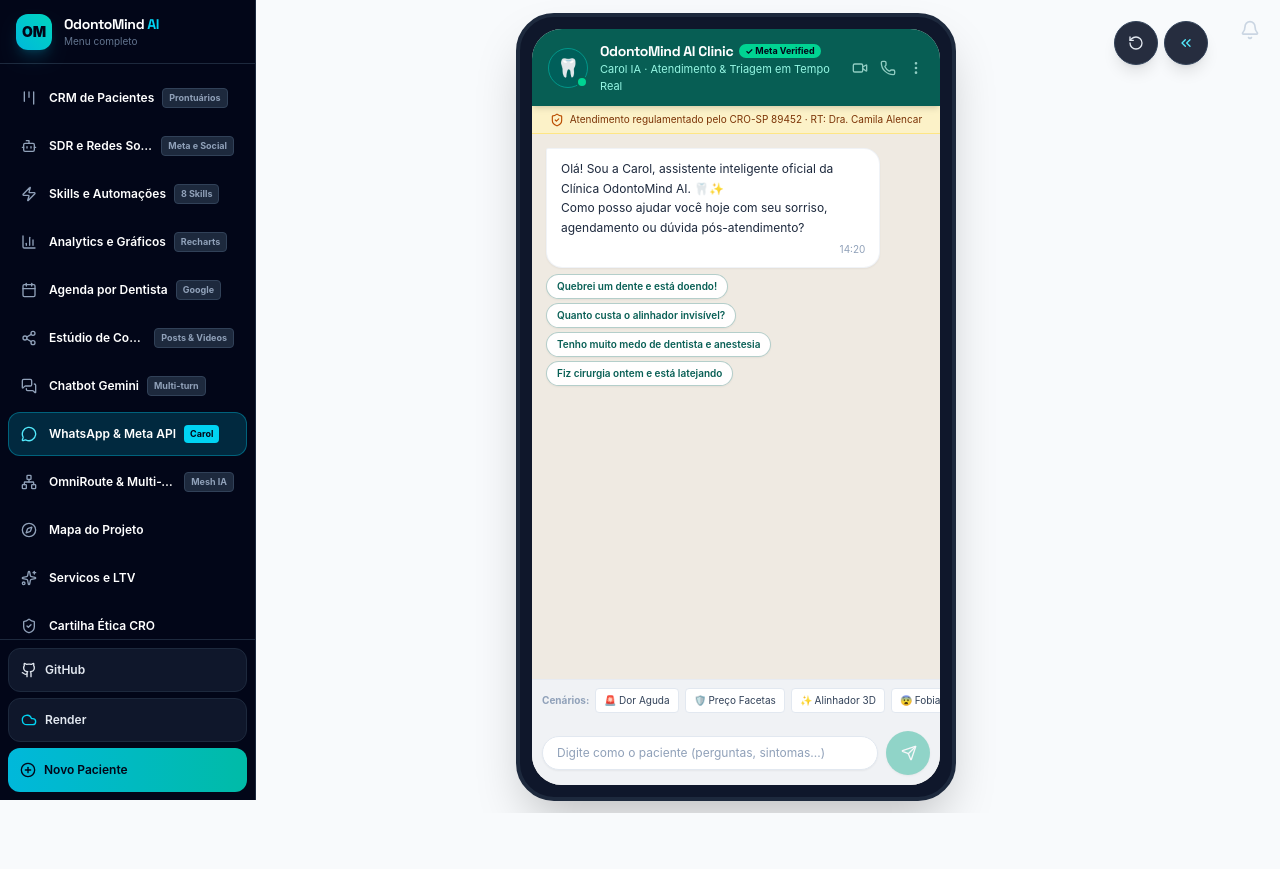
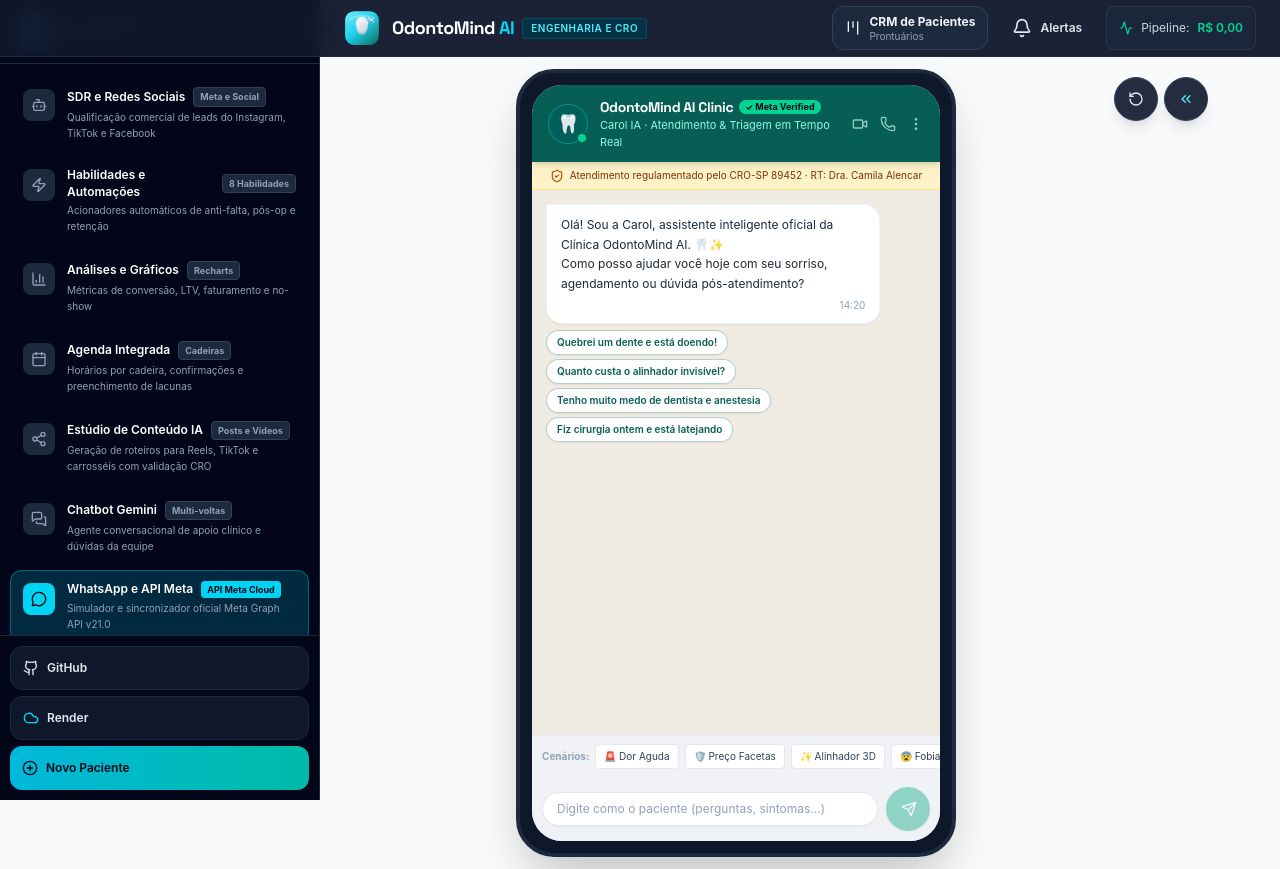
Before and after one commit to slevenkevelera-tech/odontomind-ai, a React (Vite) app: page / in a window 1280 px wide. Before the commit the page ends 813 px from the top, so only its background shows below. Built offline with nearby package versions, Linux system fonts and the light colour scheme.

Commit message:
feat: logo 3D, CRM no header e conteúdo centralizado Co-authored-by: monkeycode-ai <monkeycode-ai@chaitin.com>

```diff
--- /dev/null
+++ b/src/components/BrandLogo.tsx
@@ -0,0 +1,67 @@
+import React from 'react';
+
+interface BrandLogoProps {
+  size?: number;
+  className?: string;
+}
+
+export const BrandLogo: React.FC<BrandLogoProps> = ({ size = 40, className = '' }) => {
+  const id = React.useId().replace(/:/g, '');
+
+  return (
+    <svg
+      width={size}
+      height={size}
+      viewBox="0 0 64 64"
+      fill="none"
+      xmlns="http://www.w3.org/2000/svg"
+      className={className}
+      aria-hidden="true"
+      focusable="false"
+    >
+      <defs>
+        <linearGradient id={`om-shell-${id}`} x1="8" y1="4" x2="56" y2="60" gradientUnits="userSpaceOnUse">
+          <stop offset="0%" stopColor="#67e8f9" />
+          <stop offset="45%" stopColor="#22d3ee" />
+          <stop offset="100%" stopColor="#0f766e" />
+        </linearGradient>
+        <linearGradient id={`om-tooth-${id}`} x1="20" y1="10" x2="44" y2="54" gradientUnits="userSpaceOnUse">
+          <stop offset="0%" stopColor="#f8fafc" />
+          <stop offset="38%" stopColor="#e2e8f0" />
+          <stop offset="100%" stopColor="#94a3b8" />
+        </linearGradient>
+        <linearGradient id={`om-face-${id}`} x1="18" y1="12" x2="40" y2="40" gradientUnits="userSpaceOnUse">
+          <stop offset="0%" stopColor="#ffffff" />
+          <stop offset="100%" stopColor="#cbd5e1" />
+        </linearGradient>
+        <linearGradient id={`om-ai-${id}`} x1="36" y1="8" x2="58" y2="30" gradientUnits="userSpaceOnUse">
+          <stop offset="0%" stopColor="#a5f3fc" />
+          <stop offset="100%" stopColor="#0891b2" />
+        </linearGradient>
+        <filter id={`om-shadow-${id}`} x="-20%" y="-10%" width="140%" height="140%">
+          <feDropShadow dx="0" dy="3" stdDeviation="2.4" floodColor="#042f2e" floodOpacity="0.45" />
+        </filter>
+      </defs>
+
+      <rect x="2" y="2" width="60" height="60" rx="16" fill={`url(#om-shell-${id})`} filter={`url(#om-shadow-${id})`} />
+      <path d="M10 18c8-10 36-10 44 0" stroke="#ecfeff" strokeOpacity="0.35" strokeWidth="3" strokeLinecap="round" />
+
+      <path
+        d="M32 12c6.2 0 11 4.6 11 11.2 0 4.2-1.1 8.6-2.4 13.1-1.1 3.7-3.6 7.2-8.6 7.2s-7.5-3.5-8.6-7.2C22.1 31.8 21 27.4 21 23.2 21 16.6 25.8 12 32 12Z"
+        fill={`url(#om-tooth-${id})`}
+      />
+      <path
+        d="M32 14.2c5.1 0 8.8 3.6 8.8 8.8 0 3.6-.9 7.5-2 11.4-0.8 2.8-2.6 5.3-6.8 5.3s-6-2.5-6.8-5.3c-1.1-3.9-2-7.8-2-11.4 0-5.2 3.7-8.8 8.8-8.8Z"
+        fill={`url(#om-face-${id})`}
+      />
+      <path d="M26.5 20.5c2.2-2.4 7.2-2.6 9.8.2" stroke="#ffffff" strokeWidth="1.6" strokeLinecap="round" opacity="0.85" />
+
+      <circle cx="48.5" cy="17.5" r="7.2" fill={`url(#om-ai-${id})`} />
+      <circle cx="48.5" cy="17.5" r="2.1" fill="#ecfeff" />
+      <circle cx="44.2" cy="14.2" r="1.15" fill="#ecfeff" />
+      <circle cx="53.1" cy="14.6" r="1.05" fill="#ecfeff" />
+      <circle cx="52.6" cy="21.4" r="1.1" fill="#ecfeff" />
+      <path d="M46.6 16.2 44.8 14.7M50.4 16.1 52.5 15M50.2 19.1 52.2 20.9" stroke="#ecfeff" strokeWidth="1.1" strokeLinecap="round" />
+    </svg>
+  );
+};
--- a/src/components/Header.tsx
+++ b/src/components/Header.tsx
@@ -1,6 +1,7 @@
 import React, { useState } from 'react';
 import { TabType, ToastNotification } from '../types';
 import { ToastNotificationCenter } from './ToastNotificationCenter';
+import { BrandLogo } from './BrandLogo';
 import {
   Compass,
   Kanban,
@@ -19,7 +20,8 @@
   Zap,
   Menu,
   X,
-  Network
+  Network,
+  FolderOpen
 } from 'lucide-react';
 
 interface HeaderProps {
@@ -55,13 +57,6 @@
 
   const navItems: { id: TabType; label: string; icon: React.ReactNode; badge?: string; desc?: string }[] = [
     {
-      id: 'crm',
-      label: 'CRM de Pacientes',
-      icon: <Kanban className="w-4 h-4" />,
-      badge: 'Prontuários',
-      desc: 'Funil Kanban, prontuários clínicos e histórico odontológico'
-    },
-    {
       id: 'sdr',
       label: 'SDR e Redes Sociais',
       icon: <Bot className="w-4 h-4" />,
@@ -70,62 +65,62 @@
     },
     {
       id: 'automations',
-      label: 'Skills e Automações',
+      label: 'Habilidades e Automações',
       icon: <Zap className="w-4 h-4" />,
-      badge: '8 Skills',
-      desc: 'Triggers automáticos de anti-falta, pós-op e retenção'
+      badge: '8 Habilidades',
+      desc: 'Acionadores automáticos de anti-falta, pós-op e retenção'
     },
     {
       id: 'engagement_reports',
-      label: 'Analytics e Gráficos',
+      label: 'Análises e Gráficos',
       icon: <BarChart3 className="w-4 h-4" />,
       badge: 'Recharts',
       desc: 'Métricas de conversão, LTV, faturamento e no-show'
     },
     {
       id: 'scheduling',
-      label: 'Agenda por Dentista',
+      label: 'Agenda Integrada',
       icon: <Calendar className="w-4 h-4" />,
-      badge: 'Google',
-      desc: 'Grade por profissional, consultas persistidas e Google Calendar'
+      badge: 'Cadeiras',
+      desc: 'Horários por cadeira, confirmações e preenchimento de lacunas'
     },
     {
       id: 'content_agents',
       label: 'Estúdio de Conteúdo IA',
       icon: <Share2 className="w-4 h-4" />,
-      badge: 'Posts & Videos',
+      badge: 'Posts e Vídeos',
       desc: 'Geração de roteiros para Reels, TikTok e carrosséis com validação CRO'
     },
     {
       id: 'chatbot',
       label: 'Chatbot Gemini',
       icon: <MessagesSquare className="w-4 h-4" />,
-      badge: 'Multi-turn',
+      badge: 'Multi-voltas',
       desc: 'Agente conversacional de apoio clínico e dúvidas da equipe'
     },
     {
       id: 'whatsapp',
-      label: 'WhatsApp & Meta API',
+      label: 'WhatsApp e API Meta',
       icon: <MessageCircle className="w-4 h-4" />,
-      badge: 'Carol',
+      badge: 'API Meta Cloud',
       desc: 'Simulador e sincronizador oficial Meta Graph API v21.0'
     },
     {
       id: 'omniroute',
-      label: 'OmniRoute & Multi-Agentes',
+      label: 'OmniRoute e Multiagentes',
       icon: <Network className="w-4 h-4" />,
-      badge: 'Mesh IA',
+      badge: 'Malha IA',
       desc: 'Elo de integração e roteamento inteligente multicanal'
     },
     {
       id: 'roadmap',
       label: 'Mapa do Projeto',
       icon: <Compass className="w-4 h-4" />,
-      desc: 'Engenharia de software, fases de entrega e arquitetura tecnica'
+      desc: 'Engenharia de software, fases de entrega e arquitetura técnica'
     },
     {
       id: 'services',
-      label: 'Servicos e LTV',
+      label: 'Serviços e LTV',
       icon: <Sparkles className="w-4 h-4" />,
       desc: 'Tabela de procedimentos, tíquete médio e ciclo de vida'
     },
@@ -137,33 +132,43 @@
     }
   ];
 
-  const currentItem = navItems.find((item) => item.id === activeTab) || navItems[0];
+  const currentItem =
+    activeTab === 'crm'
+      ? { id: 'crm' as TabType, label: 'CRM de Pacientes', badge: 'Prontuários' }
+      : navItems.find((item) => item.id === activeTab) || navItems[0];
+  const isCrmActive = activeTab === 'crm';
 
   const handleSelectTab = (tabId: TabType) => {
     setActiveTab(tabId);
     setIsNavMenuOpen(false);
   };
 
-  const renderNavButtons = (showDescription: boolean) =>
+  const renderNavButtons = () =>
     navItems.map((item) => {
       const isActive = activeTab === item.id;
       return (
         <button
           key={item.id}
           onClick={() => handleSelectTab(item.id)}
-          title={item.label}
+          title={`${item.label}${item.desc ? ` — ${item.desc}` : ''}`}
           aria-label={item.label}
           aria-current={isActive ? 'page' : undefined}
-          className={`w-full min-h-11 flex items-center gap-3 px-3 rounded-xl text-left cursor-pointer transition-colors ${
+          className={`w-full min-h-14 flex items-start gap-3 px-3 py-2.5 rounded-xl text-left cursor-pointer transition-colors duration-200 ease-out motion-reduce:transition-none ${
             isActive
-              ? 'bg-cyan-500/20 text-cyan-300 border border-cyan-500/40'
-              : 'text-slate-300 hover:text-white hover:bg-slate-800 border border-transparent'
+              ? 'bg-cyan-500/20 text-cyan-300 border border-cyan-500/40 shadow-sm shadow-cyan-500/10'
+              : 'text-slate-300 hover:text-white hover:bg-slate-800/80 border border-transparent'
           }`}
         >
-          <span className={`shrink-0 ${isActive ? 'text-cyan-300' : 'text-slate-400'}`}>{item.icon}</span>
+          <span
+            className={`mt-0.5 shrink-0 w-8 h-8 rounded-lg flex items-center justify-center ${
+              isActive ? 'bg-cyan-400 text-slate-950' : 'bg-slate-800 text-slate-400'
+            }`}
+          >
+            {item.icon}
+          </span>
           <span className="min-w-0 flex-1">
             <span className="flex items-center gap-2">
-              <span className="font-semibold text-xs text-white truncate">{item.label}</span>
+              <span className="font-semibold text-xs text-white leading-snug">{item.label}</span>
               {item.badge && (
                 <span
                   className={`text-[9px] px-1.5 py-0.5 rounded font-bold shrink-0 ${
@@ -174,8 +179,8 @@
                 </span>
               )}
             </span>
-            {showDescription && item.desc && (
-              <span className="block text-[10px] text-slate-500 truncate mt-0.5">{item.desc}</span>
+            {item.desc && (
+              <span className="block text-[10px] text-slate-400 leading-relaxed mt-0.5">{item.desc}</span>
             )}
           </span>
         </button>
@@ -184,31 +189,36 @@
 
   return (
     <>
+      <a
+        href="#conteudo-principal"
+        className="sr-only focus:not-sr-only focus:absolute focus:top-2 focus:left-2 focus:z-[60] focus:bg-cyan-500 focus:text-slate-950 focus:px-3 focus:py-2 focus:rounded-lg focus:text-sm focus:font-bold"
+      >
+        Ir para o conteúdo
+      </a>
+
       <aside
-        className="hidden md:flex fixed left-0 top-0 z-40 h-dvh w-60 lg:w-64 bg-slate-950 border-r border-slate-800 text-white flex-col"
+        className="hidden md:flex fixed left-0 top-0 z-40 h-dvh w-[18.5rem] lg:w-80 bg-slate-950 border-r border-slate-800 text-white flex-col"
         aria-label="Navegação principal"
       >
-        <div className="h-14 sm:h-16 px-4 flex items-center gap-3 border-b border-slate-800 shrink-0">
-          <div className="w-9 h-9 rounded-xl bg-gradient-to-tr from-cyan-500 to-teal-400 flex items-center justify-center text-slate-950 font-black text-sm shadow-lg shadow-cyan-500/20">
-            OM
-          </div>
+        <div className="h-16 px-4 flex items-center gap-3 border-b border-slate-800 shrink-0">
+          <BrandLogo size={40} />
           <div className="min-w-0">
             <p className="font-heading font-bold text-sm tracking-tight truncate">
               OdontoMind <span className="text-cyan-400">AI</span>
             </p>
-            <p className="text-[10px] text-slate-500 truncate">Menu completo</p>
+            <p className="text-[10px] uppercase tracking-wider text-slate-400 font-semibold">Módulos</p>
           </div>
         </div>
 
-        <nav className="flex-1 overflow-y-auto py-3 px-2 space-y-1" aria-label="Módulos da plataforma">
-          {renderNavButtons(false)}
+        <nav className="flex-1 overflow-y-auto py-3 px-2.5 space-y-1" aria-label="Módulos da plataforma">
+          {renderNavButtons()}
         </nav>
 
-        <div className="shrink-0 border-t border-slate-800 p-2 space-y-1.5">
+        <div className="shrink-0 border-t border-slate-800 p-2.5 space-y-1.5">
           <button
             onClick={onOpenGitHubModal}
             className="w-full min-h-11 flex items-center gap-2 px-3 rounded-xl bg-slate-900 hover:bg-slate-800 text-slate-200 border border-slate-800 cursor-pointer"
-            title="Subir codigo para repositorio no GitHub"
+            title="Subir código para repositório no GitHub"
           >
             <Github className="w-4 h-4" />
             <span className="text-xs font-semibold">GitHub</span>
@@ -231,17 +241,6 @@
         </div>
       </aside>
 
-      <div className="fixed top-3 right-3 z-50">
-        <ToastNotificationCenter
-          notifications={notifications}
-          onDismiss={onDismissToast}
-          onNavigateTab={setActiveTab}
-          onMarkAllAsRead={onMarkAllNotificationsAsRead}
-          onClearAll={onClearAllNotifications}
-          onTriggerDemoToast={onTriggerDemoToast}
-        />
-      </div>
-
       <button
         onClick={() => setIsNavMenuOpen(true)}
         className="md:hidden fixed top-3 left-3 z-50 min-h-11 min-w-11 flex items-center justify-center rounded-xl bg-slate-950 text-cyan-300 border border-slate-800 shadow-lg cursor-pointer"
@@ -251,30 +250,60 @@
         <Menu className="w-4 h-4" />
       </button>
 
-      <header
-        className={`sticky top-0 z-30 bg-slate-900/95 backdrop-blur-md border-b border-slate-800 text-white pl-3 md:pl-60 lg:pl-64 pr-16 transition-transform duration-300 ease-out motion-reduce:transition-none ${
-          compact ? '-translate-y-full pointer-events-none h-0 overflow-hidden border-0' : 'translate-y-0'
-        }`}
-      >
-        <div className="px-3 sm:px-6">
-          <div className="flex items-center justify-between h-14 sm:h-16">
-            <div className="min-w-0 pl-12 md:pl-0">
+      <header className="sticky top-0 z-40 overflow-visible bg-slate-900/95 backdrop-blur-md border-b border-slate-800 text-white pl-3 md:pl-[18.5rem] lg:pl-80">
+        <div className="mx-auto max-w-7xl px-3 sm:px-6">
+          <div className={`flex items-center justify-between gap-3 ${compact ? 'h-14' : 'h-16'}`}>
+            <div className="min-w-0 pl-12 md:pl-0 flex items-center gap-3">
+              <BrandLogo size={compact ? 36 : 44} className="shrink-0 hidden sm:block" />
+              <div className="min-w-0">
                 <div className="flex items-center gap-2">
                   <span className="font-heading font-bold text-sm sm:text-lg tracking-tight text-white truncate">
                     OdontoMind <span className="text-cyan-400">AI</span>
                   </span>
                   <span className="hidden lg:inline-block text-[10px] uppercase tracking-wider px-2 py-0.5 rounded bg-cyan-950 text-cyan-300 border border-cyan-800/60 font-semibold">
-                  Engenharia & CRO
+                    Engenharia e CRO
                   </span>
                 </div>
+                {!compact && (
                   <p className="text-[11px] text-slate-400 truncate">
                     {currentItem.label}
                     {currentItem.badge ? ` · ${currentItem.badge}` : ''}
                   </p>
+                )}
+              </div>
             </div>
 
             <div className="flex items-center gap-2 sm:gap-3 shrink-0">
-              <div className="hidden xl:flex items-center gap-2 text-xs text-slate-300 bg-slate-800/80 px-3 py-1.5 rounded-lg border border-slate-700/60">
+              <button
+                onClick={() => handleSelectTab('crm')}
+                aria-current={isCrmActive ? 'page' : undefined}
+                aria-label="Abrir CRM de pacientes e prontuários"
+                className={`min-h-11 flex items-center gap-2 px-3 rounded-xl cursor-pointer transition-colors duration-200 ease-out ${
+                  isCrmActive
+                    ? 'bg-cyan-500 text-slate-950 border border-cyan-300'
+                    : 'bg-slate-800 text-slate-100 border border-slate-700 hover:bg-slate-700'
+                }`}
+              >
+                <Kanban className="w-4 h-4" />
+                <span className="hidden sm:flex flex-col items-start leading-tight">
+                  <span className="text-xs font-bold">CRM de Pacientes</span>
+                  <span className={`text-[10px] ${isCrmActive ? 'text-slate-800' : 'text-slate-400'}`}>
+                    Prontuários
+                  </span>
+                </span>
+                <FolderOpen className="w-3.5 h-3.5 sm:hidden" />
+              </button>
+
+              <ToastNotificationCenter
+                notifications={notifications}
+                onDismiss={onDismissToast}
+                onNavigateTab={setActiveTab}
+                onMarkAllAsRead={onMarkAllNotificationsAsRead}
+                onClearAll={onClearAllNotifications}
+                onTriggerDemoToast={onTriggerDemoToast}
+              />
+
+              <div className="hidden md:flex items-center gap-2 text-xs text-slate-300 bg-slate-800/80 px-3 py-1.5 rounded-lg border border-slate-700/60 min-h-11">
                 <Activity className="w-3.5 h-3.5 text-emerald-400" />
                 <span>Pipeline:</span>
                 <strong className="text-emerald-400 font-semibold">
@@ -289,14 +318,14 @@
       {isNavMenuOpen && (
         <div className="fixed inset-0 z-50 flex md:hidden">
           <div
-            className="w-[min(100%,20rem)] h-dvh bg-slate-950 border-r border-slate-800 shadow-2xl flex flex-col"
+            className="w-[min(100%,22rem)] h-dvh bg-slate-950 border-r border-slate-800 shadow-2xl flex flex-col"
             role="dialog"
             aria-label="Módulos da plataforma"
           >
             <div className="h-14 px-4 flex items-center justify-between border-b border-slate-800">
               <div>
                 <p className="text-xs font-bold text-white uppercase tracking-wider">Módulos</p>
-                <p className="text-[11px] text-slate-400">Menu completo</p>
+                <p className="text-[11px] text-slate-400">Menu completo à esquerda</p>
               </div>
               <button
                 onClick={() => setIsNavMenuOpen(false)}
@@ -306,7 +335,7 @@
                 <X className="w-4 h-4" />
               </button>
             </div>
-            <div className="flex-1 overflow-y-auto p-3 space-y-1.5">{renderNavButtons(true)}</div>
+            <div className="flex-1 overflow-y-auto p-3 space-y-1.5">{renderNavButtons()}</div>
           </div>
           <button
             className="flex-1 bg-slate-950/55 backdrop-blur-sm cursor-pointer"
--- a/src/components/RoadmapMap.tsx
+++ b/src/components/RoadmapMap.tsx
@@ -32,7 +32,7 @@
         <div className="absolute -right-12 -top-12 w-64 h-64 bg-cyan-500/10 rounded-full blur-3xl pointer-events-none" />
         <div className="absolute right-1/3 -bottom-12 w-64 h-64 bg-teal-500/10 rounded-full blur-3xl pointer-events-none" />
 
-        <div className="relative z-10 max-w-4xl space-y-4">
+        <div className="relative z-10 max-w-4xl mx-auto text-center space-y-4">
           <div className="inline-flex items-center gap-2 px-3 py-1 rounded-full bg-cyan-500/10 border border-cyan-500/20 text-cyan-300 text-xs font-medium">
             <Cpu className="w-3.5 h-3.5" />
             <span>Engenharia de Software & IA Aplicada à Odontologia de Alta Performance</span>
@@ -46,7 +46,7 @@
             Plano diretor completo desenhado para transformar a clínica em uma potência digital: portal web ultrarrápido bioestético, esteira de serviços de alto ticket, CRM integrado de pacientes com prontuário em nuvem, automações clínicas e marketing viral 100% blindado contra infrações do Conselho Regional de Odontologia (CRO/CFO).
           </p>
 
-          <div className="flex flex-wrap items-center gap-4 pt-2 text-xs text-slate-400">
+          <div className="flex flex-wrap items-center justify-center gap-4 pt-2 text-xs text-slate-400">
             <span className="flex items-center gap-1.5 text-slate-300">
               <ShieldCheck className="w-4 h-4 text-emerald-400" />
               LGPD & Criptografia Médica
--- a/src/components/ToastNotificationCenter.tsx
+++ b/src/components/ToastNotificationCenter.tsx
@@ -135,15 +135,16 @@
       <div className="relative">
         <button
           onClick={() => setIsDropdownOpen(!isDropdownOpen)}
-          className={`relative p-2 rounded-xl transition-all cursor-pointer flex items-center justify-center ${
+          className={`relative min-h-11 px-3 rounded-xl transition-all cursor-pointer flex items-center justify-center gap-2 ${
             isDropdownOpen
               ? 'bg-slate-800 text-cyan-400 ring-2 ring-cyan-500/40'
-              : 'text-slate-300 hover:text-white hover:bg-slate-800/70'
+              : 'text-slate-200 hover:text-white hover:bg-slate-800/70'
           }`}
-          title="Notificações Clínicas & Alertas de Follow-up"
+          title="Notificações clínicas e alertas de follow-up"
           aria-label="Abrir central de notificações"
         >
           <Bell className="w-4 h-4 sm:w-5 sm:h-5" />
+          <span className="hidden sm:inline text-xs font-semibold">Alertas</span>
           {unreadCount > 0 && (
             <span className="absolute -top-1 -right-1 w-4 h-4 sm:w-5 sm:h-5 bg-rose-500 text-white font-extrabold text-[10px] rounded-full flex items-center justify-center shadow-md animate-bounce">
               {unreadCount > 9 ? '9+' : unreadCount}
@@ -153,7 +154,7 @@
 
         {/* Dropdown Notification Drawer */}
         {isDropdownOpen && (
-          <div className="absolute right-0 mt-2 w-80 sm:w-96 bg-white rounded-2xl shadow-2xl border border-slate-200 z-50 text-slate-800 overflow-hidden animate-scaleIn">
+          <div className="absolute right-0 mt-2 w-[min(22rem,calc(100vw-1.5rem))] bg-white rounded-2xl shadow-2xl border border-slate-200 z-50 text-slate-800 overflow-hidden animate-scaleIn">
             {/* Header of Drawer */}
             <div className="bg-slate-900 text-white p-4 flex items-center justify-between">
               <div className="flex items-center gap-2">
@@ -312,7 +313,7 @@
 
       {/* 2. Floating Toast Stack (Bottom-Right of the Screen) */}
       <div
-        className="fixed bottom-6 right-6 z-50 flex flex-col gap-3 max-w-sm w-full pointer-events-none"
+        className="fixed bottom-6 right-3 sm:right-6 z-[60] flex flex-col gap-3 max-w-sm w-[calc(100%-1.5rem)] sm:w-full pointer-events-none"
         aria-live="polite"
       >
         {activeToasts.map((toast) => {
```
Lines whose indentation alone changed are shown as unchanged.
